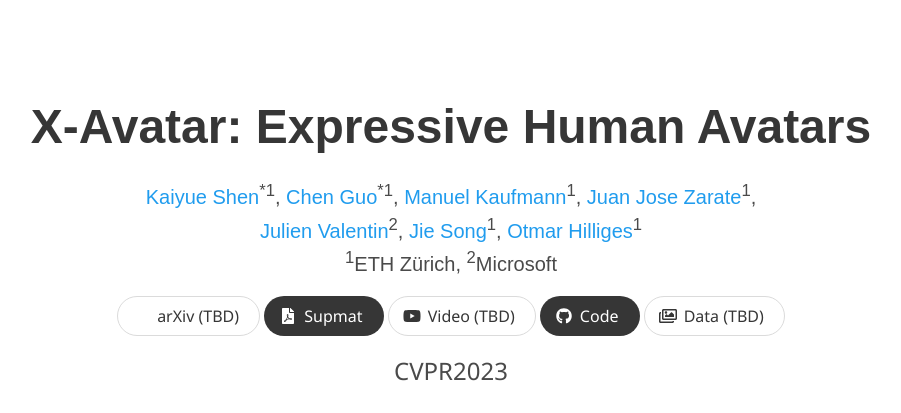
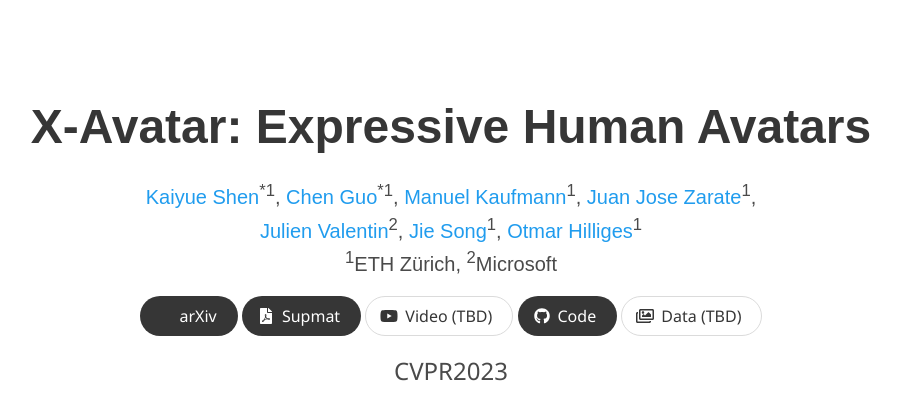
Before and after one commit to Skype-line/Skype-line.github.io, a Jekyll site: the page projects/X-Avatar/index.html, which Jekyll copies as it is, in a window 1280 px wide and 900 px high, cut to the strip 0-413 px from the top of the window. Shown: the whole strip, without its empty margins (189-1090 px from the left). Built offline with Jekyll 4.4.1, drawn with Linux system fonts in a browser that asks for light colours; nearby versions of some CDN libraries; some web fonts are replaced; library files that are not in the unit come from our copies; a style sheet for code colours, icons or effects is not loaded.

```diff
--- a/projects/X-Avatar/index.html
+++ b/projects/X-Avatar/index.html
@@ -120,12 +120,12 @@
               <!-- PDF Link. -->
 
               <span class="link-block">
-                <a href="https://arxiv.org/abs/2011.12948"
-                   class="external-link button is-normal is-rounded">
+                <a href="https://arxiv.org/abs/2303.04805"
+                   class="external-link button is-normal is-rounded is-dark">
                   <span class="icon">
                       <i class="ai ai-arxiv"></i>
                   </span>
-                  <span>arXiv (TBD)</span>
+                  <span>arXiv</span>
                 </a>
               </span>
               <span class="link-block">
```
Also changed, not shown: other parts of projects/X-Avatar/index.html (+1 -1 lines).
